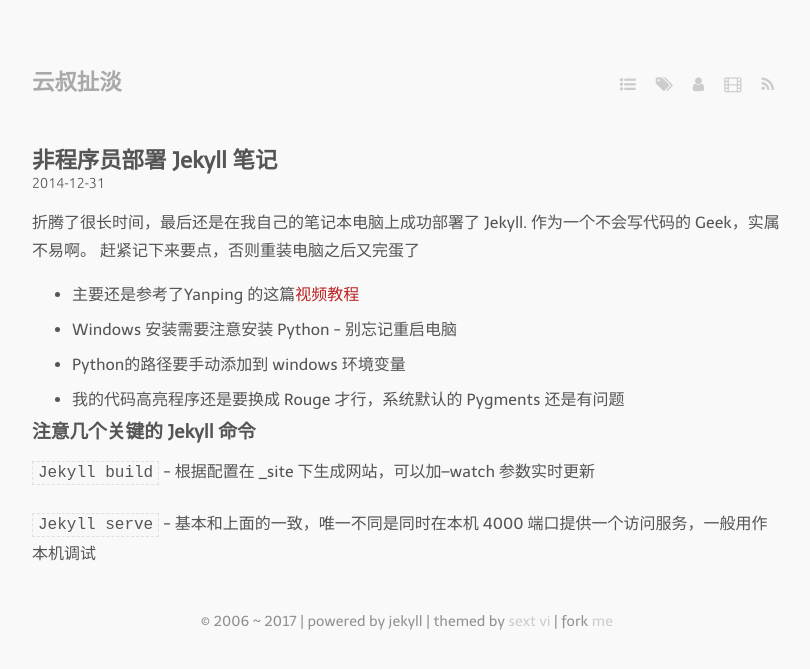
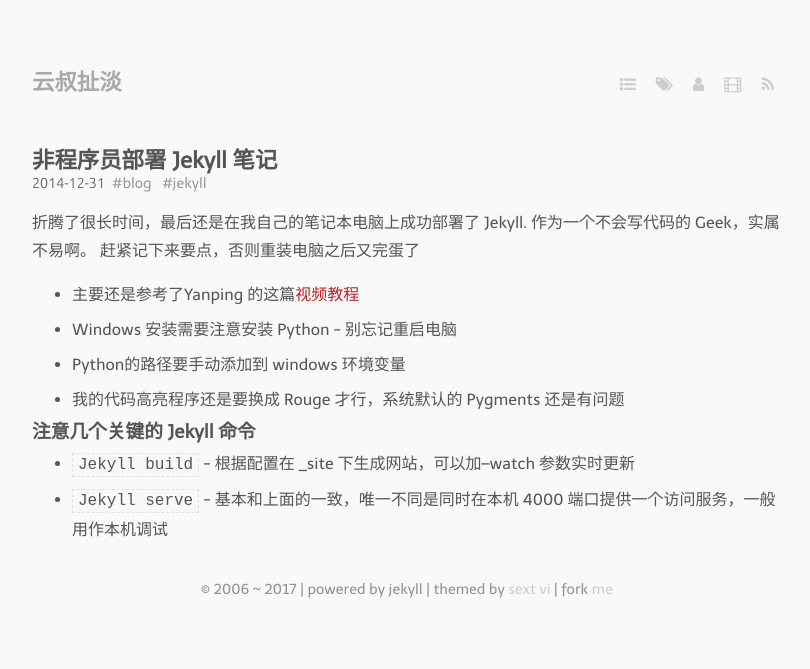
Before and after one commit to leoshcn/leoshcn.github.io, a Jekyll site: the page built from _posts/2015-01-01-jekyll-guide.md, in a window 1280 px wide. Shown: the top 669 px of the page, without its empty margins (233-1043 px from the left). Built offline with Jekyll 4.4.1, drawn with Linux system fonts in a browser that asks for light colours; nearby versions of some CDN libraries; some web fonts are replaced; a script that is not in the unit is left out.

Commit message:
add tags

```diff
--- a/_posts/2015-01-01-jekyll-guide.md
+++ b/_posts/2015-01-01-jekyll-guide.md
@@ -1,9 +1,9 @@
 ---
 layout: post
 title:  "非程序员部署 Jekyll 笔记"
-date:   2015-01-01 00:14:12 +0800
+date: 2015-01-01 00:14:12 +0800
 category: jekyll
-author: Leo
+tags: blog jekyll
 excerpt: 折腾了很长时间，最后还是在我自己的笔记本电脑上成功部署了 Jekyll. 作为一个不会写代码的 Geek，实属不易啊。
 ---
 
@@ -18,6 +18,5 @@
 * 我的代码高亮程序还是要换成 Rouge 才行，系统默认的 Pygments 还是有问题
 
 ### 注意几个关键的 Jekyll 命令
-`Jekyll build` - 根据配置在 _site 下生成网站，可以加--watch 参数实时更新
-
-`Jekyll serve` - 基本和上面的一致，唯一不同是同时在本机 4000 端口提供一个访问服务，一般用作本机调试
+* `Jekyll build` - 根据配置在 _site 下生成网站，可以加--watch 参数实时更新
+* `Jekyll serve` - 基本和上面的一致，唯一不同是同时在本机 4000 端口提供一个访问服务，一般用作本机调试
```
